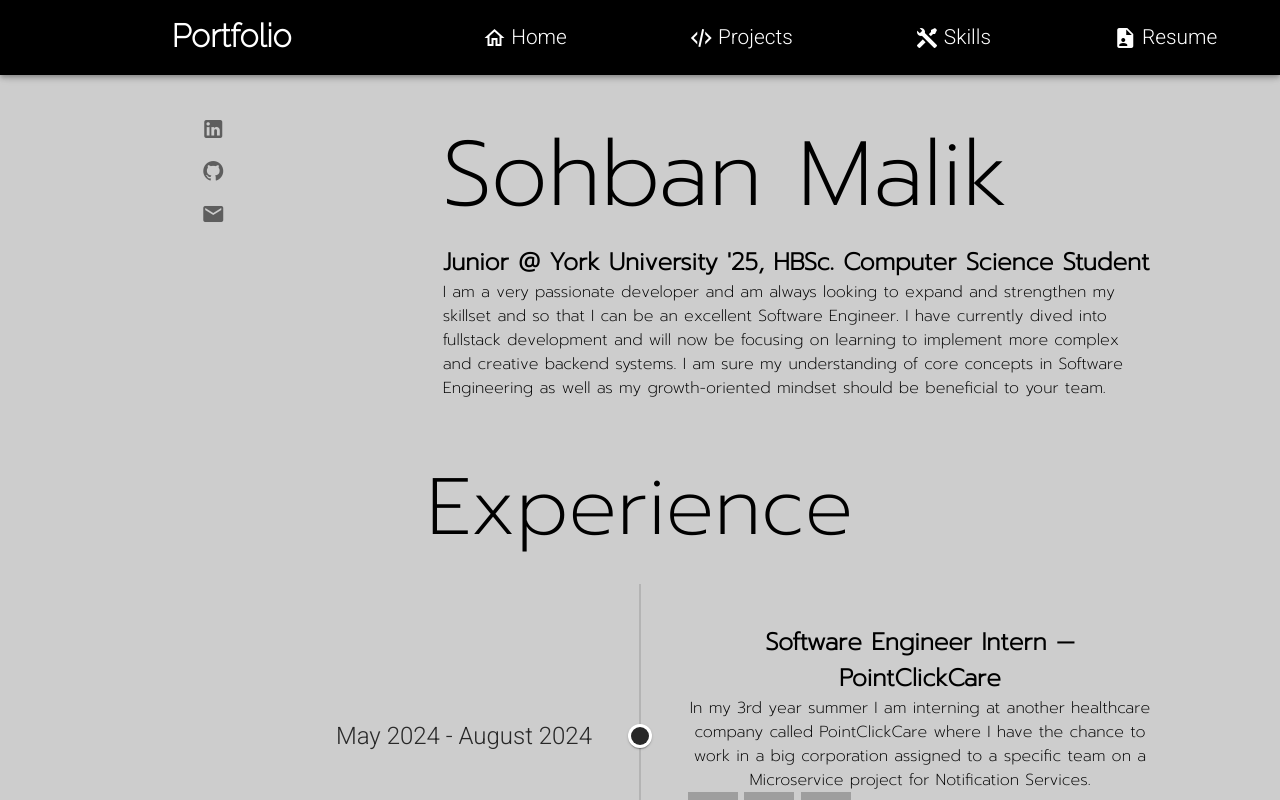
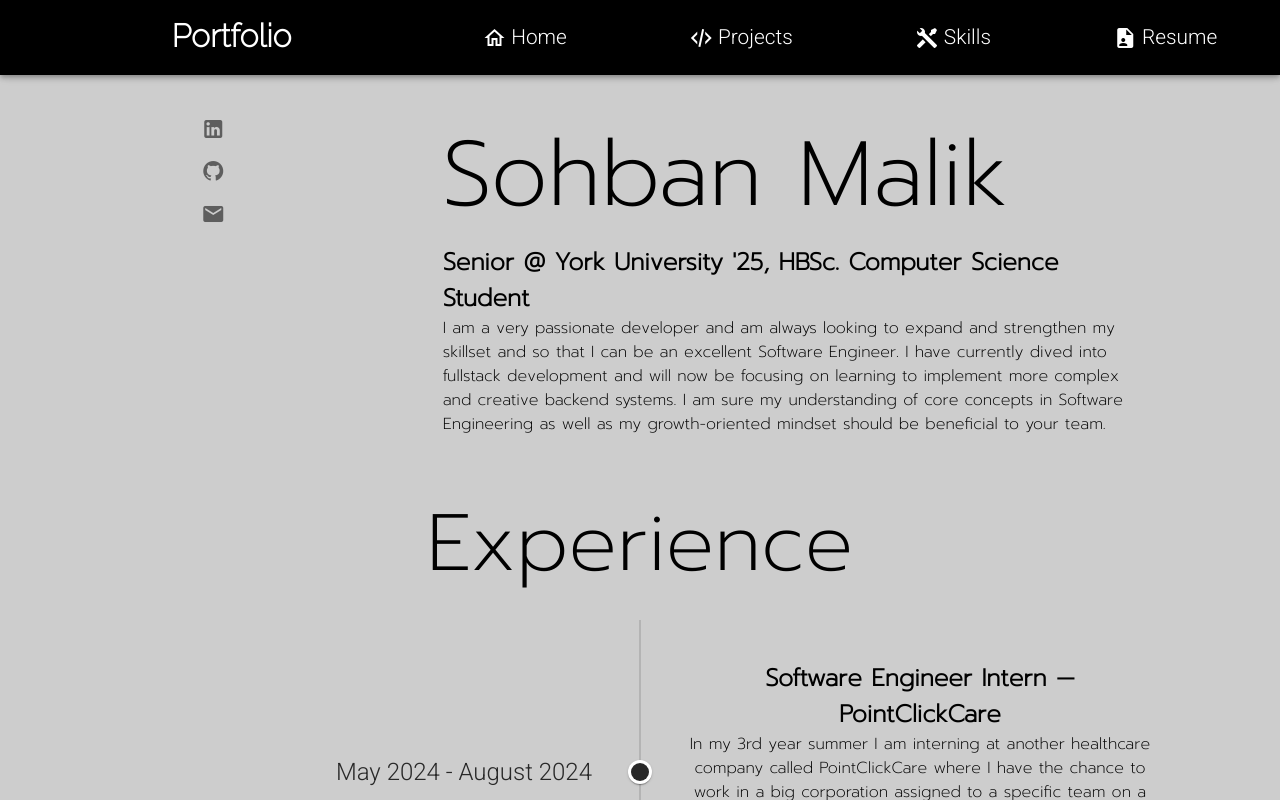
Before and after one commit to sohbanm/Portfolio-Site, a Vue app: page / in a window 1280 px wide. Shown: the top 800 px of the page. Built offline with nearby package versions, Linux system fonts and the light colour scheme; grey boxes are pictures that could not be loaded.

Commit message:
i am senior

```diff
--- a/src/components/Home.vue
+++ b/src/components/Home.vue
@@ -15,7 +15,7 @@
           Sohban Malik
         </span>
         <div class="details">
-          <h2>Junior @ York University '25, HBSc. Computer Science Student</h2>
+          <h2>Senior @ York University '25, HBSc. Computer Science Student</h2>
           <!-- make name of university a hyperlink to yorks site -->
           <p>
           I am a very passionate developer and am always looking to expand and strengthen my skillset and so that I can be an excellent Software Engineer. I have currently dived into fullstack development and will now be focusing on learning to implement more complex and creative backend systems. I am sure my understanding of core concepts in Software Engineering as well as my growth-oriented mindset should be beneficial to your team.
```
